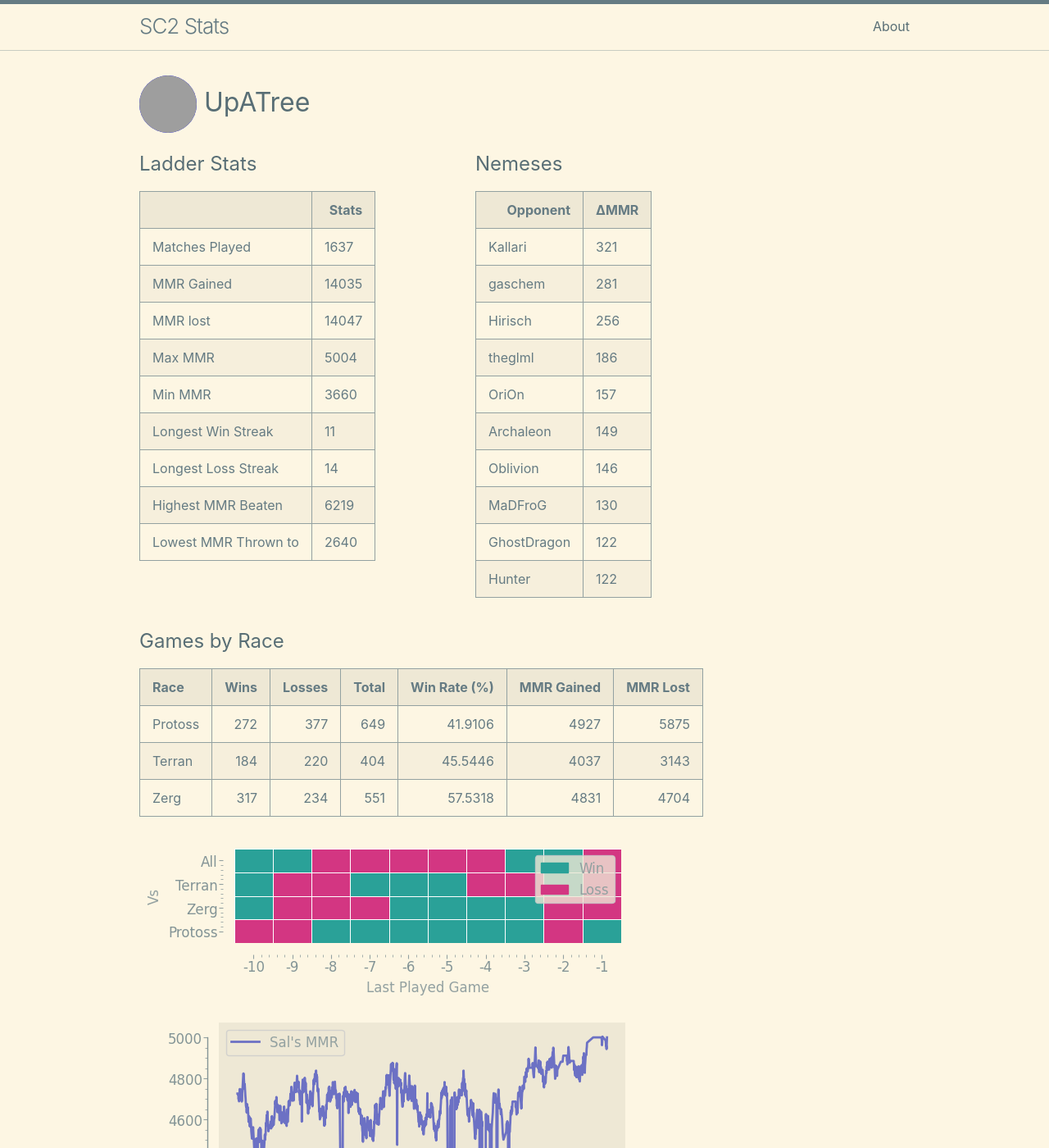
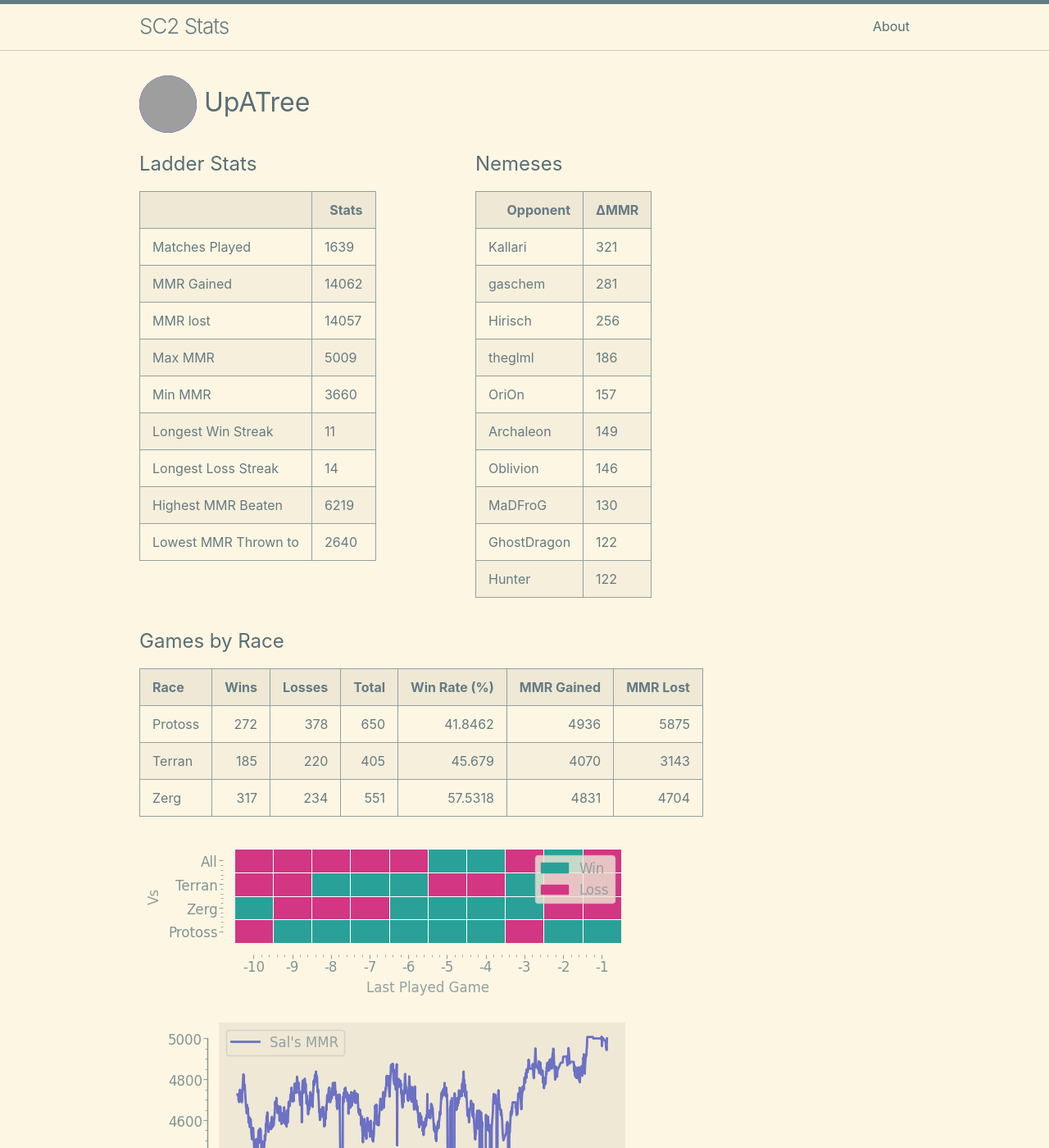
Before and after one commit to kylermurphy/UpATree, a Jekyll site: the page built from docs/index.md, in a window 1280 px wide and 1400 px high. Shown: the whole window at 82% size. Built offline with Jekyll 4.4.1, drawn with Linux system fonts in a browser that asks for light colours; grey boxes are pictures that could not be loaded.

Commit message:
running on push

```diff
--- a/docs/index.md
+++ b/docs/index.md
@@ -18,19 +18,19 @@ layout: home
   <tbody>
     <tr>
       <td>Matches Played</td>
-      <td>1637</td>
+      <td>1639</td>
     </tr>
     <tr>
       <td>MMR Gained</td>
-      <td>14035</td>
+      <td>14062</td>
     </tr>
     <tr>
       <td>MMR lost</td>
-      <td>14047</td>
+      <td>14057</td>
     </tr>
     <tr>
       <td>Max MMR</td>
-      <td>5004</td>
+      <td>5009</td>
     </tr>
     <tr>
       <td>Min MMR</td>
@@ -114,8 +114,8 @@ layout: home
 
 | Race    |   Wins |   Losses |   Total |   Win Rate (%) |   MMR Gained |   MMR Lost |
 |:--------|-------:|---------:|--------:|---------------:|-------------:|-----------:|
-| Protoss |    272 |      377 |     649 |        41.9106 |         4927 |       5875 |
-| Terran  |    184 |      220 |     404 |        45.5446 |         4037 |       3143 |
+| Protoss |    272 |      378 |     650 |        41.8462 |         4936 |       5875 |
+| Terran  |    185 |      220 |     405 |        45.679  |         4070 |       3143 |
 | Zerg    |    317 |      234 |     551 |        57.5318 |         4831 |       4704 |
 
 ![Games by Race](./assets/gm_hist.png)
--- a/log.txt
+++ b/log.txt
@@ -771,3 +771,4 @@ Writing a log file 2025-03-31 19:31:43.
 Writing a log file 2025-03-31 19:47:46.
 Writing a log file 2025-03-31 20:26:12.
 Writing a log file 2025-03-31 20:48:11.
+Writing a log file 2025-03-31 21:22:05.
```
Also changed, not shown: docs/assets/MMR.png, docs/assets/daily.png, docs/assets/gm_hist.png, docs/assets/r_wrt.png, 1 other file.
